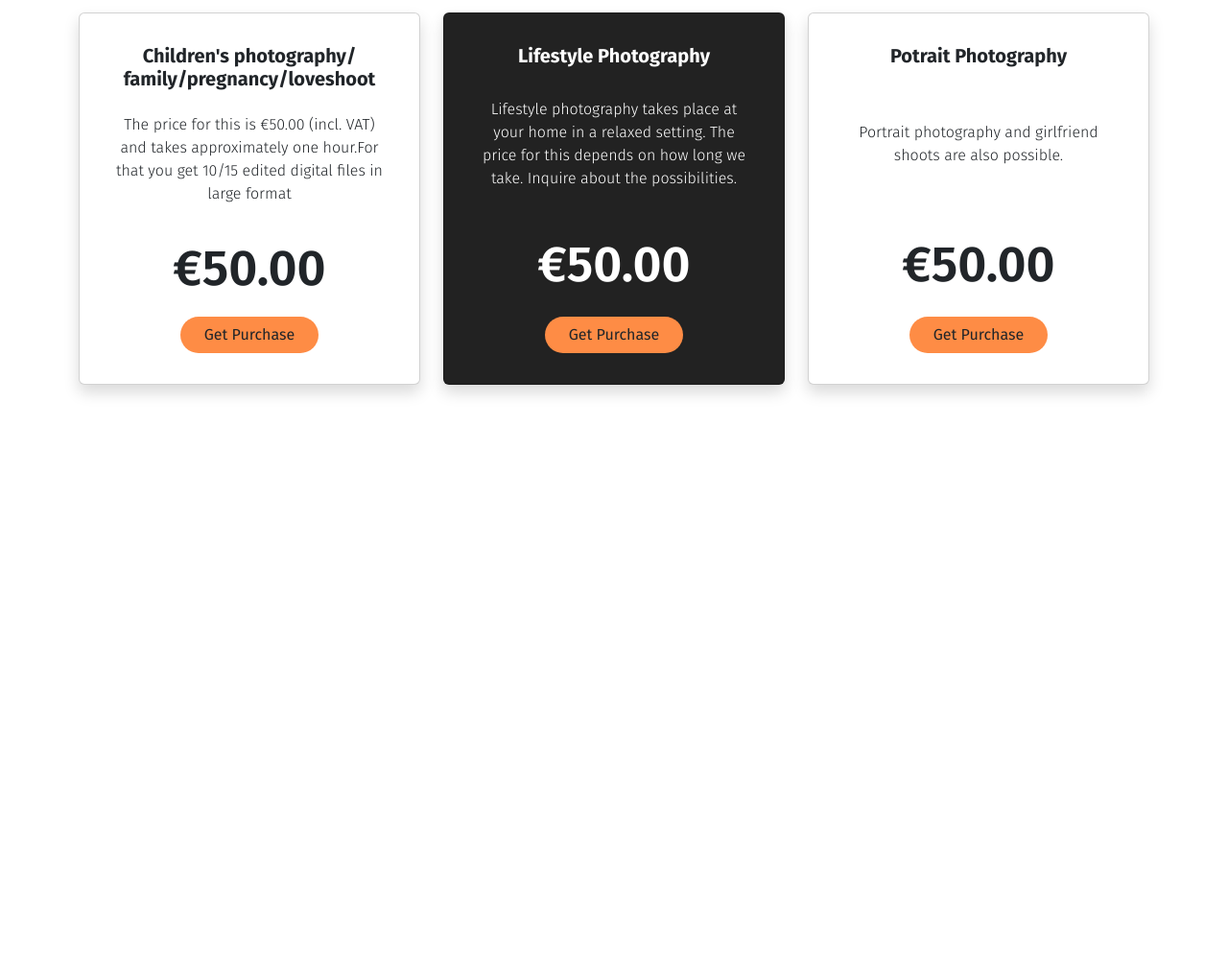
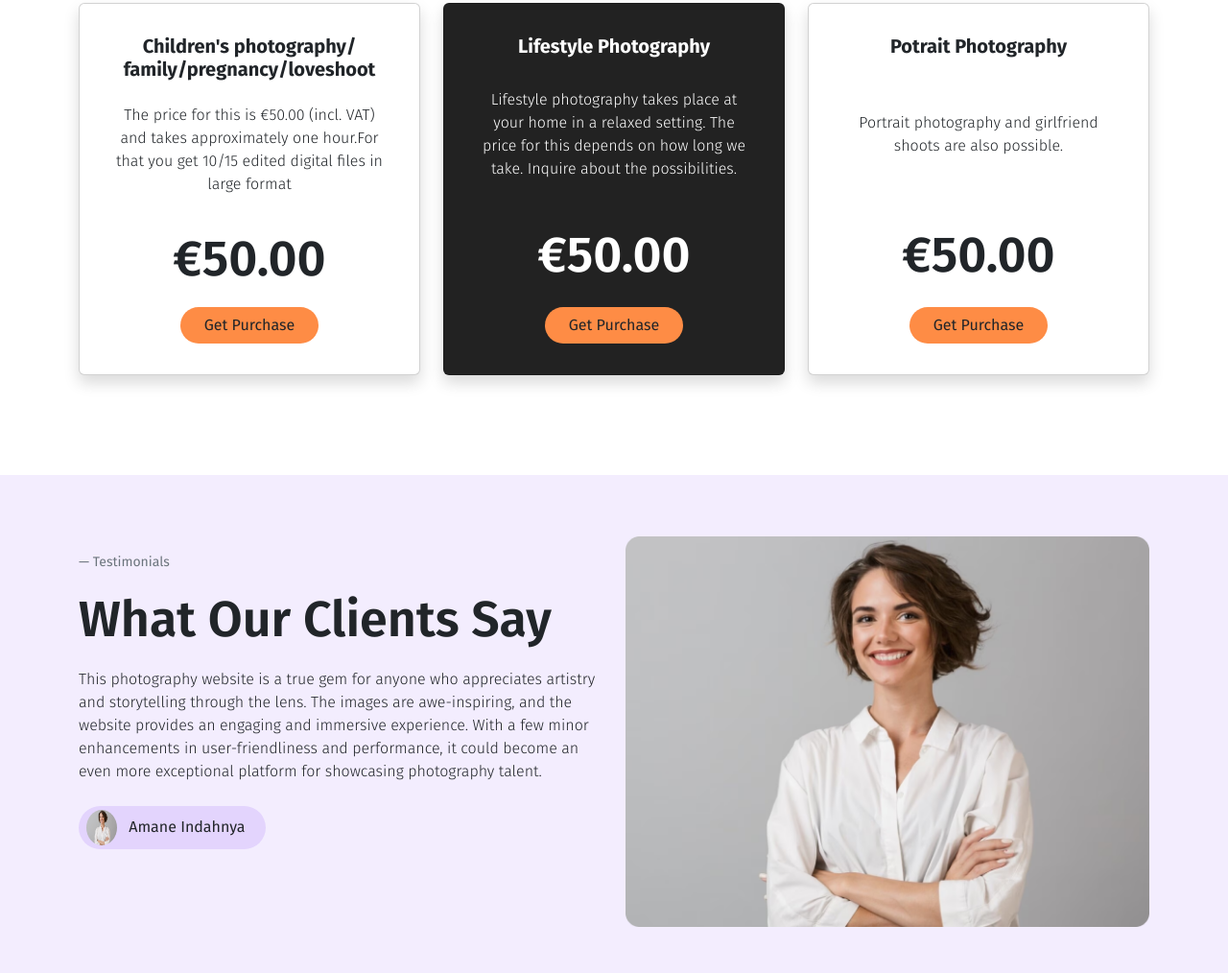
Before and after one commit to nazmul-hasan2/KiekeFotografie, a plain HTML site: page index.html in a window 1280 px wide. Shown: the part 2961-3975 px from the top of the page at 96% size. Before the commit the page ends 3466 px from the top, so only its background shows below. Drawn offline with nearby package versions, Linux system fonts and the light colour scheme.

Commit message:
testominal section

```diff
--- a/index.html
+++ b/index.html
@@ -6,6 +6,7 @@
     <title>KiekeFotografie - Capturing Moments in Time</title>
     <link href="https://cdn.jsdelivr.net/npm/bootstrap@5.3.3/dist/css/bootstrap.min.css" rel="stylesheet" integrity="sha384-QWTKZyjpPEjISv5WaRU9OFeRpok6YctnYmDr5pNlyT2bRjXh0JMhjY6hW+ALEwIH" crossorigin="anonymous">
     <link rel="stylesheet" href="style.css"/>
+
   </head>
   <body>
     <!-- navbar -->
@@ -159,12 +160,12 @@
 
 
 <!-- Prices Section -->
-<section class="prices-section py-5 my-2">
+<section class="prices-section py-5 my-2 ">
   <div class="container">
-    <h2 class="text-center large-text mb-5">Prices</h2>
+    <h2 class="text-center large-med mb-5">Prices</h2>
 
     <div class="row justify-content-center">
-      <div class="col-md-4 ">
+      <div class="col-md-4">
         <div class="card text-center shadow p-3 mb-5 bg-tertiary rounded">
           <div class="card-body  ">
             <h5 class="card-title fw-bold">Children's photography/<br>
@@ -208,8 +209,30 @@
 </section>
 
 
+<!-- testominal section -->
+<section class="about-us">
+<div class="container mx-auto about-us">
+  <div class="row gap-5 gap-md-0 py-5">
+    <div class="col-lg-6 col-12 mt-5">
+        <figcaption class="blockquote-footer">Testimonials
+        </figcaption>
+
+      <h5 class=" large-med ">
+        What Our Clients Say
+      </h5>
+      <p class="fw-light py-2">This photography website is a true gem for anyone who appreciates artistry and storytelling through the lens. The images are awe-inspiring, and the website provides an engaging and immersive experience. With a few minor enhancements in user-friendliness and performance, it could become an even more exceptional platform for showcasing photography talent.</p>
+      <div style="background-color: #E3D4FD; width: 195px;" class=" rounded-pill w-30"><img src="images/testl.png" alt="" class="rounded-circle px-2 py-1" style="height: 45px; width: 48px;">
+        Amane Indahnya
+      </div>
 
 
+    </div>
+    <div class="col-md-6 col-12 position-relative mt-3 d-flex">
+      <img src="images/testl.png" alt="" class="h-100 w-100 object-fit-cover rounded">
+    </div>
+  </div>
+</div>
+</section>
 
 
 
--- a/style.css
+++ b/style.css
@@ -22,7 +22,7 @@ body{
     background-color: #8A47F6;
 }
 .btn-colr:hover{
-    background-color: #8A47F6;
+    background-color: #8a47f674;
 }
 
 .large-text{
```
Also changed, not shown: images/testl.png (renamed from images/Rectangle 24.png).
